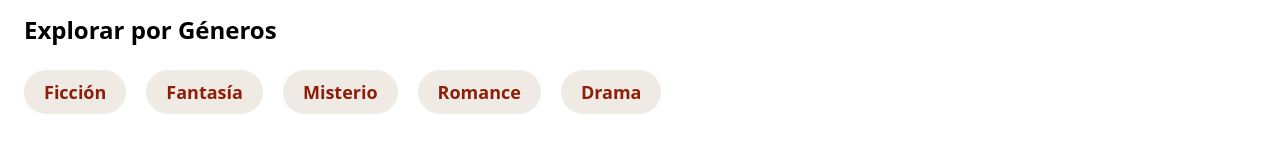
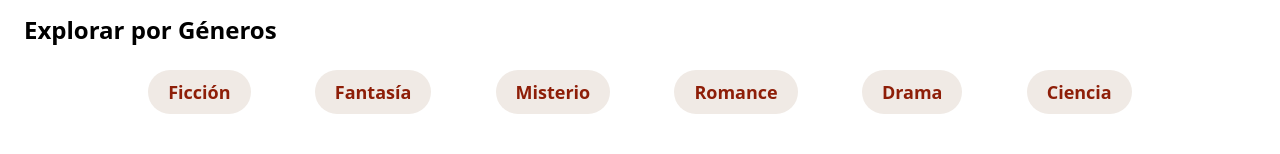
Before and after one commit to mariKaren/bwcProyectoFinal, a React (Vite) app in the folder Frontend/: page / in a window 1280 px wide. Shown: the part 798-952 px from the top of the page. Built offline with nearby package versions, Linux system fonts and the light colour scheme.

Commit message:
Modificación de la estructura de GenreLinks

```diff
--- a/Frontend/src/components/GenreLinks.tsx
+++ b/Frontend/src/components/GenreLinks.tsx
@@ -1,22 +1,46 @@
-import { Link } from 'react-router';
+import { Link } from "react-router";
 
-function GenreLinks() {
-    const genres = [
+type Genre = {
+    id: string;
+    name: string;
+};
+
+interface GenreLinksProps {
+    variant: "link" | "button";
+    onSelectGenre?: (genreId: string) => void; // opcional si es button
+}
+
+const genres: Genre[] = [
     { id: "ficcion", name: "Ficción" },
     { id: "fantasia", name: "Fantasía" },
     { id: "misterio", name: "Misterio" },
     { id: "romance", name: "Romance" },
     { id: "drama", name: "Drama" },
+    { id: "ciencia", name: "Ciencia" }
 ];
 
+function GenreLinks({ variant, onSelectGenre }: GenreLinksProps) {
     return (
-        <div className="flex flex-wrap md:justify-start justify-center gap-5">
-            {genres.map((genre) => (
-            <Link key={genre.id} to={`/libros/genero`}
-            className="bg-beige hover:bg-yellow text-lg text-red px-5 py-2 rounded-full font-semibold transition-colors duration-400">
+        <div className="flex flex-wrap justify-evenly lg:mx-20 gap-5">
+        {genres.map((genre) =>
+            variant === "link" ? (
+            <Link
+                key={genre.id}
+                to={`/generos?genre=${genre.id}`}
+                className="bg-beige hover:bg-yellow text-lg text-red px-5 py-2 rounded-full font-semibold transition-colors duration-400"
+            >
                 {genre.name}
             </Link>
-        ))}
+            ) : (
+            <button
+                key={genre.id}
+                onClick={() => onSelectGenre && onSelectGenre(genre.id)}
+                className="bg-beige hover:bg-yellow text-lg text-red px-5 py-2 rounded-full font-semibold transition-colors duration-400"
+            >
+                {genre.name}
+            </button>
+            )
+        )}
         </div>
     );
 }
--- a/Frontend/src/index.css
+++ b/Frontend/src/index.css
@@ -53,7 +53,7 @@
     color: var(--c-orange);
   }
 
-    @media (min-width: 450px) and (max-width: 639px) {
+  @media (min-width: 450px) and (max-width: 640px) {
     .cols-between-450-sm {
       display: grid;
       grid-template-columns: repeat(2, minmax(0, 1fr));
--- a/Frontend/src/pages/Genres.tsx
+++ b/Frontend/src/pages/Genres.tsx
@@ -1,7 +1,10 @@
+import GenreLinks from "../components/GenreLinks"
+
 export const Genres = () => {
     return (
         <div className="mx-auto">
             <h1 className="text-3xl font-bold">Generos</h1>
+            <GenreLinks variant="button"/>
         </div>
     )
 }
--- a/Frontend/src/pages/Home.tsx
+++ b/Frontend/src/pages/Home.tsx
@@ -56,7 +56,7 @@ export default function Home(){
             {/* Géneros */}
             <section>
                 <h2 className="text-2xl font-semibold mb-6">Explorar por Géneros</h2>
-                <GenreLinks/>
+                <GenreLinks variant="link" />
         </section>
         </div>
     );
```
Lines whose indentation alone changed are shown as unchanged.
